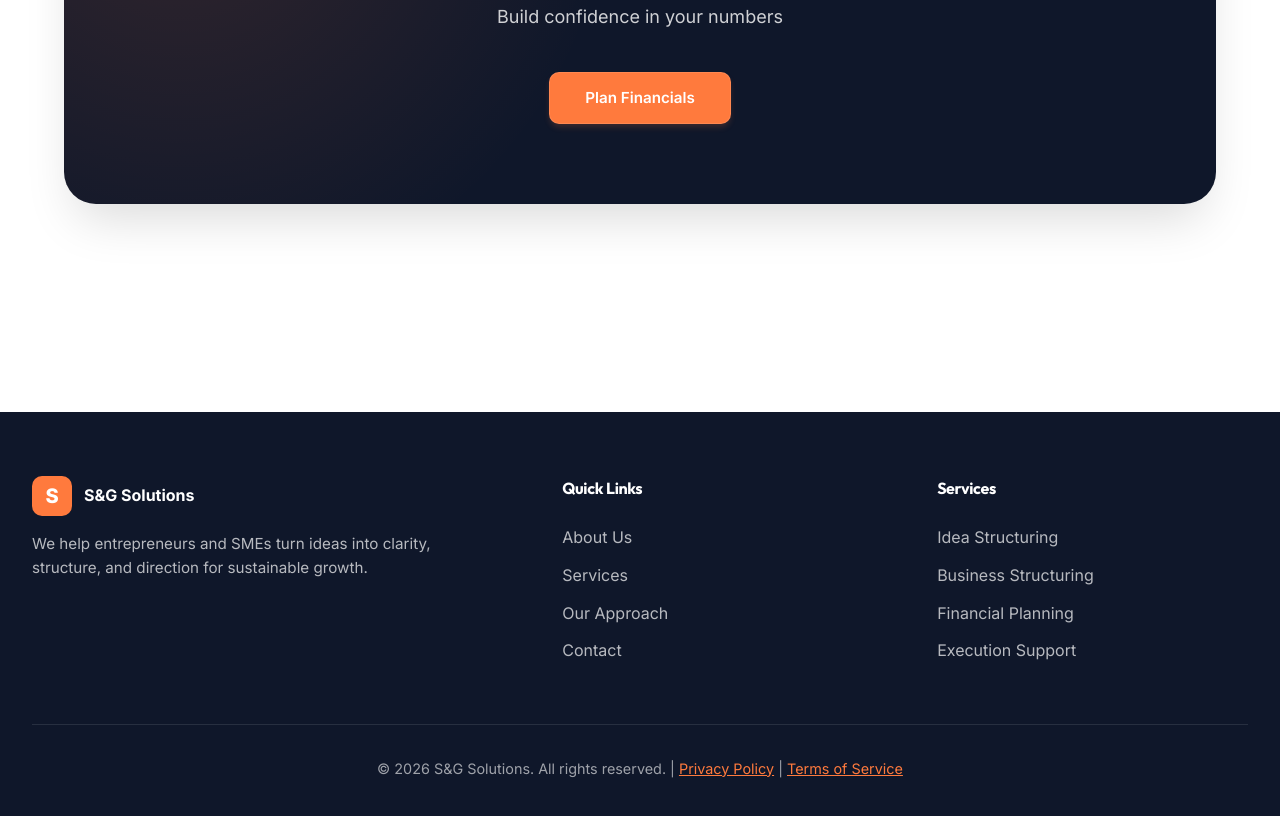
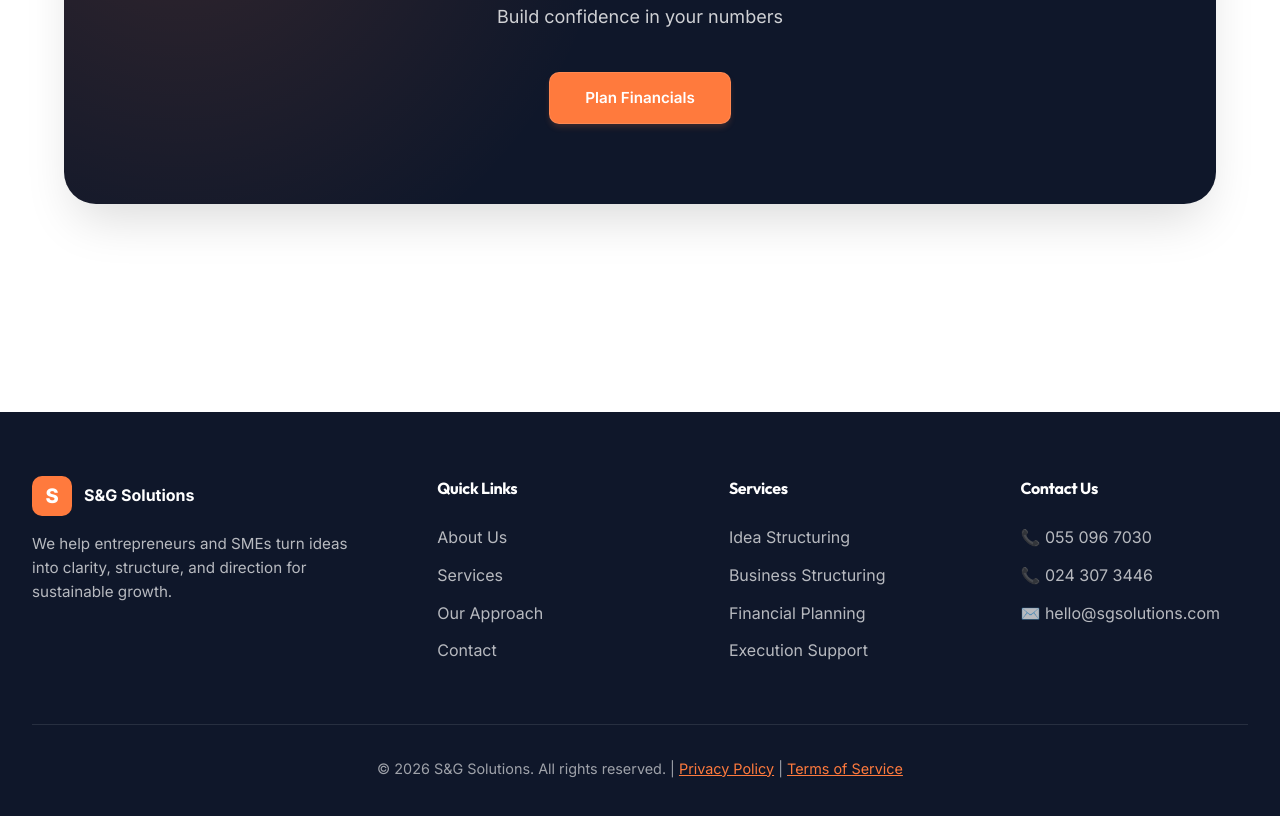
Before and after one commit to Quamena123-prog/S-G-Solutions, a website: page services.html in a window 1280 px wide. Shown: the part 8005-8821 px from the top of the page. Drawn offline with Linux system fonts and the light colour scheme.

Commit message:
contacts at footer

```diff
--- a/services.html
+++ b/services.html
@@ -911,7 +911,7 @@
     </div>
 
     <footer>
-        <div class="footer-content" style="display: grid; grid-template-columns: 1.5fr 1fr 1fr; gap: 4rem; max-width: 1400px; margin: 0 auto 3rem auto;">
+        <div class="footer-content" style="display: grid; grid-template-columns: 1.5fr 1fr 1fr 1fr; gap: 4rem; max-width: 1400px; margin: 0 auto 3rem auto;">
             <div class="footer-brand">
                 <div class="footer-brand-logo" style="display: flex; align-items: center; gap: 0.75rem; margin-bottom: 1rem;">
                     <div class="logo-icon" style="width: 40px; height: 40px; background: var(--primary); border-radius: 10px; display: flex; align-items: center; justify-content: center; color: white; font-weight: 800;">S</div>
@@ -937,6 +937,15 @@
                     <li><a href="services.html">Business Structuring</a></li>
                     <li><a href="services.html">Financial Planning</a></li>
                     <li><a href="services.html">Execution Support</a></li>
+                </ul>
+            </div>
+
+            <div class="footer-section">
+                <h4>Contact Us</h4>
+                <ul style="list-style: none;">
+                    <li><a href="tel:0550967030">📞 055 096 7030</a></li>
+                    <li><a href="tel:0243073446">📞 024 307 3446</a></li>
+                    <li><a href="mailto:hello@sgsolutions.com">✉️ hello@sgsolutions.com</a></li>
                 </ul>
             </div>
         </div>
```
Also changed, not shown: index.html (+10 -1 lines).
